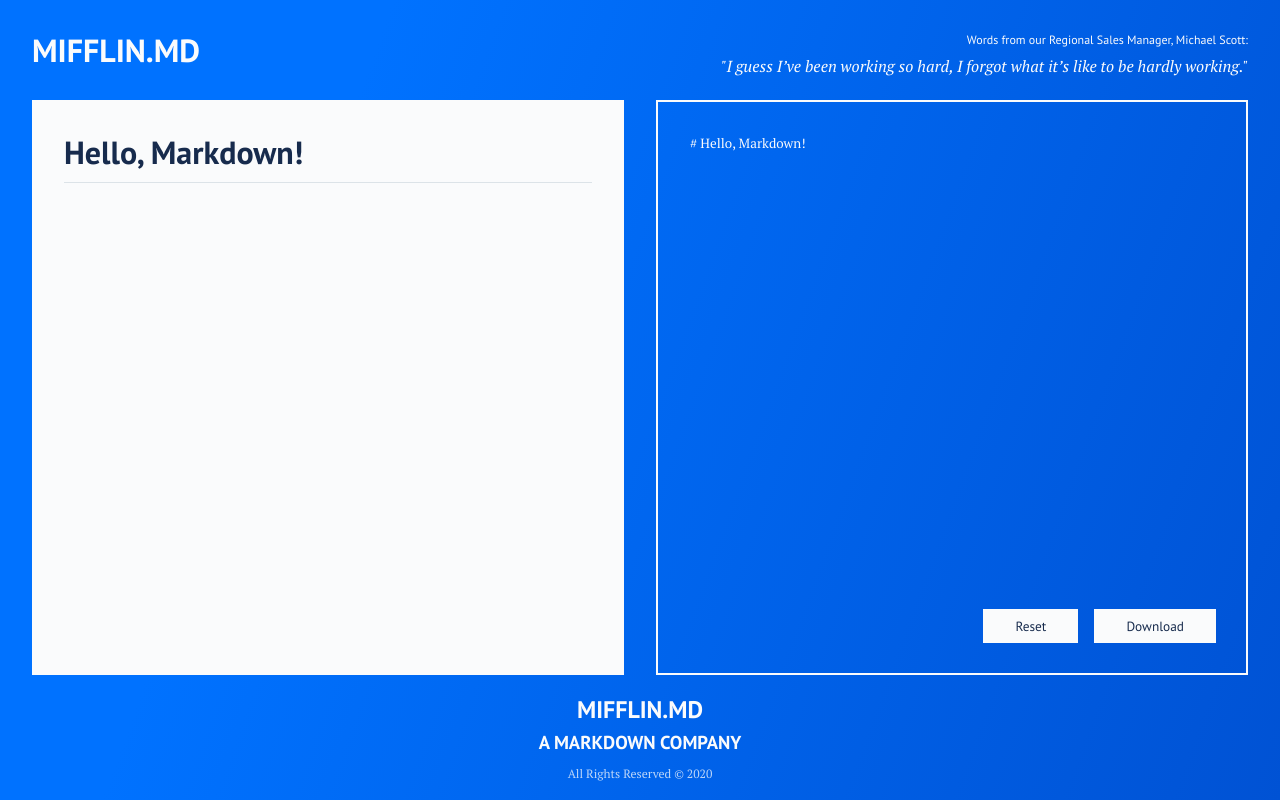
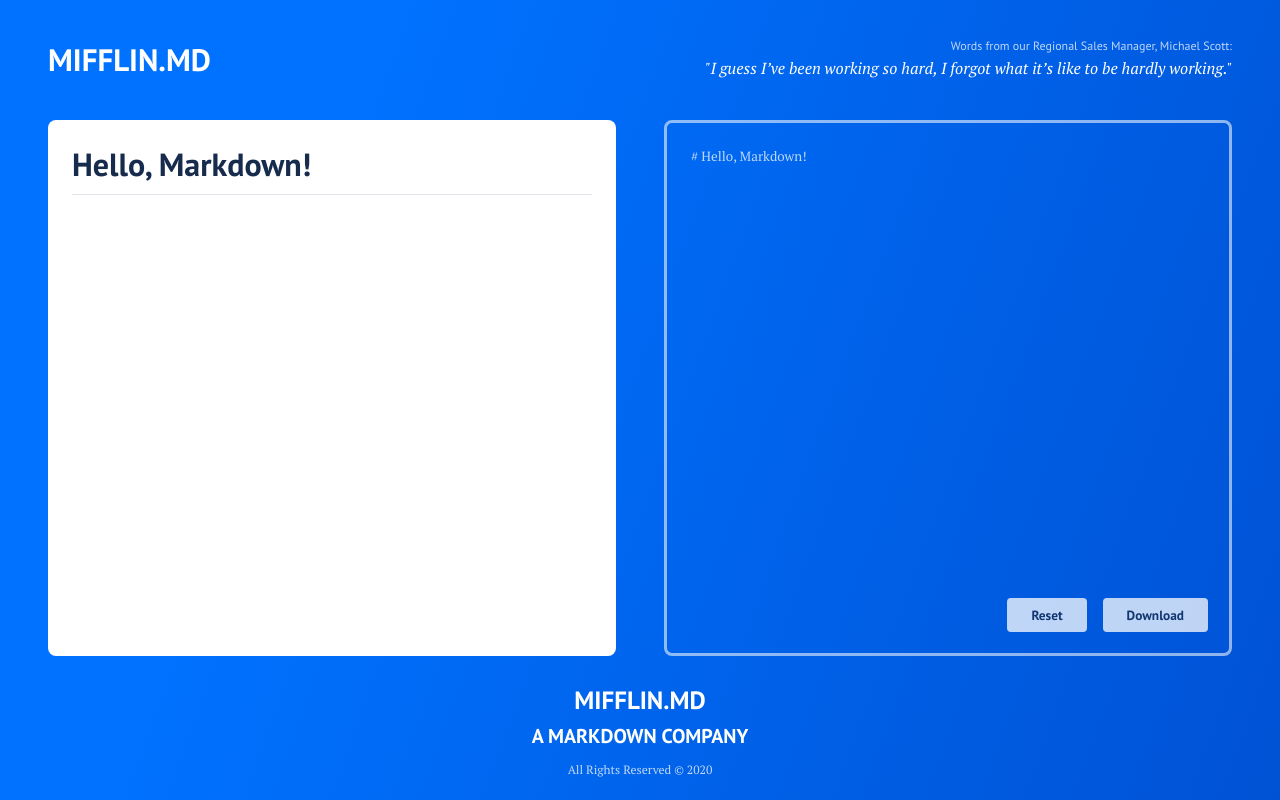
Before and after one commit to justinjunodev/MifflinMarkdown, a React (Create React App) app: page / in a window 1280 px wide. Built offline with nearby package versions, Linux system fonts and the light colour scheme.

Commit message:
tweak ui and add base level styles

```diff
--- a/src/components/Footer.js
+++ b/src/components/Footer.js
@@ -6,7 +6,9 @@
     <FooterWrapper>
       <h2>Mifflin.md</h2>
       <h3>A Markdown Company</h3>
-      <p>All Rights Reserved &copy; {new Date().getFullYear()}</p>
+      <p>
+        <small>All Rights Reserved &copy; {new Date().getFullYear()}</small>
+      </p>
     </FooterWrapper>
   )
 }
@@ -15,21 +17,19 @@
 
 // Component Styles
 const FooterWrapper = styled.footer`
+  height: 9rem;
   display: flex;
   flex-flow: column;
   place-content: center;
   text-align: center;
-  color: var(--light);
-  height: 125px;
+  color: white;
   h2,
   h3 {
-    font-family: var(--sans);
     text-transform: uppercase;
     margin: 0;
   }
   p {
+    opacity: 0.75;
     margin: 0.5rem 0 0;
-    font-size: 0.75rem;
-    opacity: 0.75;
   }
 `
--- a/src/components/Header.js
+++ b/src/components/Header.js
@@ -37,19 +37,17 @@
 // Component Styles
 const HeaderWrapper = styled.header`
   display: grid;
-  grid-template-columns: repeat(2, 1fr);
-  grid-gap: 2rem;
-  height: 100px;
+  grid-template-columns: auto 1fr;
+  grid-gap: 3rem;
+  height: 7.5rem;
   max-width: 1600px;
   margin: 0 auto;
-  color: var(--light);
+  color: white;
 `
 
 const HeaderLogo = styled.div`
   align-self: center;
   h1 {
-    font-size: 2rem;
-    font-family: var(--sans);
     text-transform: uppercase;
     margin: 0;
   }
@@ -62,10 +60,12 @@
     font-size: 0.75rem;
     font-family: var(--sans);
     line-height: 1;
-    margin-bottom: 0.5rem;
+    margin-bottom: 0.25rem;
+    opacity: 0.75;
   }
   blockquote {
     margin: 0;
+    line-height: 1.5;
     font-style: italic;
   }
 `
--- a/src/components/Main.js
+++ b/src/components/Main.js
@@ -22,7 +22,7 @@
     const source = document.createElement("a")
     const file = new Blob([markdown], { type: "text/plain" })
     source.href = URL.createObjectURL(file)
-    source.download = "mifflin.md"
+    source.download = "MIFFLIN.md"
     source.click()
   }
 
@@ -54,19 +54,20 @@
 const MainWrapper = styled.main`
   display: grid;
   grid-template-columns: repeat(2, 1fr);
-  grid-gap: 2rem;
+  grid-gap: 3rem;
   > * {
-    height: calc(100vh - 225px);
+    height: calc(100vh - 16.5rem);
     min-height: 400px;
   }
 `
 
 const MarkdownPreview = styled(ReactMarkdown)`
-  color: var(--dark);
-  background: var(--light);
+  background: white;
+  border-radius: 0.5rem;
+  font-family: var(--sans);
+  color: var(--black);
+  padding: 1.5rem;
   overflow-y: scroll;
-  padding: 2rem;
-  font-family: var(--sans);
   a {
     color: var(--blue);
     :hover {
@@ -77,36 +78,43 @@
 `
 
 const MarkdownEditor = styled.div`
-  height: calc(100vh - 225px);
   position: relative;
   textarea {
+    border-radius: 0.5rem;
     height: 100%;
     width: 100%;
-    padding: 2rem;
+    padding: 1.5rem;
     resize: none;
     outline: none;
     background: none;
-    border: 2px solid var(--light);
+    border: 3px solid rgba(255, 255, 255, 0.75);
     font-family: var(--serif);
-    color: var(--light);
+    color: white;
+    opacity: 0.75;
   }
   ul {
     display: flex;
     position: absolute;
-    bottom: 2rem;
-    right: 2rem;
+    bottom: 1.5rem;
+    right: 1.5rem;
     margin: 0;
     list-style: none;
     li:first-of-type {
       margin-right: 1rem;
     }
-    button {
-      border: none;
-      background: var(--light);
-      font-family: var(--sans);
-      color: var(--dark);
-      padding: 0.5rem 2rem;
-      cursor: pointer;
+  }
+  button {
+    border: none;
+    background: white;
+    font-family: var(--sans);
+    font-weight: 700;
+    color: var(--black);
+    padding: 0.5rem 1.5rem;
+    cursor: pointer;
+    border-radius: 0.25rem;
+    opacity: 0.75;
+    :hover {
+      opacity: 1;
     }
   }
 `
--- a/src/globalStyles.js
+++ b/src/globalStyles.js
@@ -2,13 +2,9 @@
 
 const GlobalStyle = createGlobalStyle`
 :root {
-  --dark: #172B4D;
-  --mid: #EBECF0;
-  --light: #FAFBFC;
+  --black: #172B4D;
   --blue: #0072FF;
   --blueAlt: #0052D4;
-  --warn: #FFAB00;
-  --error: #FF5630;
   --sans: 'PT Sans', sans-serif;
   --serif: 'PT Serif', serif;
 }
@@ -20,19 +16,98 @@
 html {
   box-sizing: border-box;
   font-size: 16px;
+  line-height: 24px;
 }
 
 body {
   height: 100%;
   min-height: 100vh;
-  padding: 0 2rem;
+  padding: 0 3rem;
   margin: 0;
   font-size: 1rem;
   font-family: var(--serif);
+  font-weight: 400;
   line-height: 1.5;
   background-color: var(--blue);
   background-image: linear-gradient(110deg, var(--blue) 25%, var(--blueAlt) 100%);
 }
+
+h1 {
+  font-size: 1.9375rem;
+  font-family: var(--sans);
+  font-weight: 700;
+  line-height: 3rem;
+  margin-bottom: 3rem;
+}
+
+h2 {
+  font-size: 1.5625rem;
+  font-family: var(--sans);
+  font-weight: 700;
+  line-height: 3rem;
+  margin: 1.5rem 0;
+}
+
+h3, h4, h5, h6 {
+  font-family: var(--sans);
+  font-weight: 700;
+  line-height: 1.5rem;
+}
+
+h3 {
+  font-size: 1.25rem;
+  margin-top: 1.5rem;
+}
+
+h4 {
+  font-size: 1rem;
+  margin: 1.5rem 0 0;
+}
+
+h5 {
+  font-size: 1rem;
+  margin: 0 0 1.5rem;
+}
+
+h6 {
+  font-size: 1rem;
+  margin: 0;
+}
+
+p, ul, ol, pre, table, blockquote {
+  margin: 0 0 1.5rem;
+}
+
+ul ul, ol ol, ul ol, ol ul {
+  margin: 0;
+}
+
+small {
+  font-size: .75rem;
+}
+
+hr {
+  border: 1px solid;
+  margin: -1px 0;
+}
+
+a, b, i, strong, em, code {
+  line-height: 0;
+}
+
+sub, sup {
+  line-height: 0;
+  position: relative;
+  vertical-align: baseline;
+}
+
+sup {
+  top: -0.5em;
+}
+
+sub {
+  bottom: -0.25em;
+}
 `
 
 export default GlobalStyle
```
